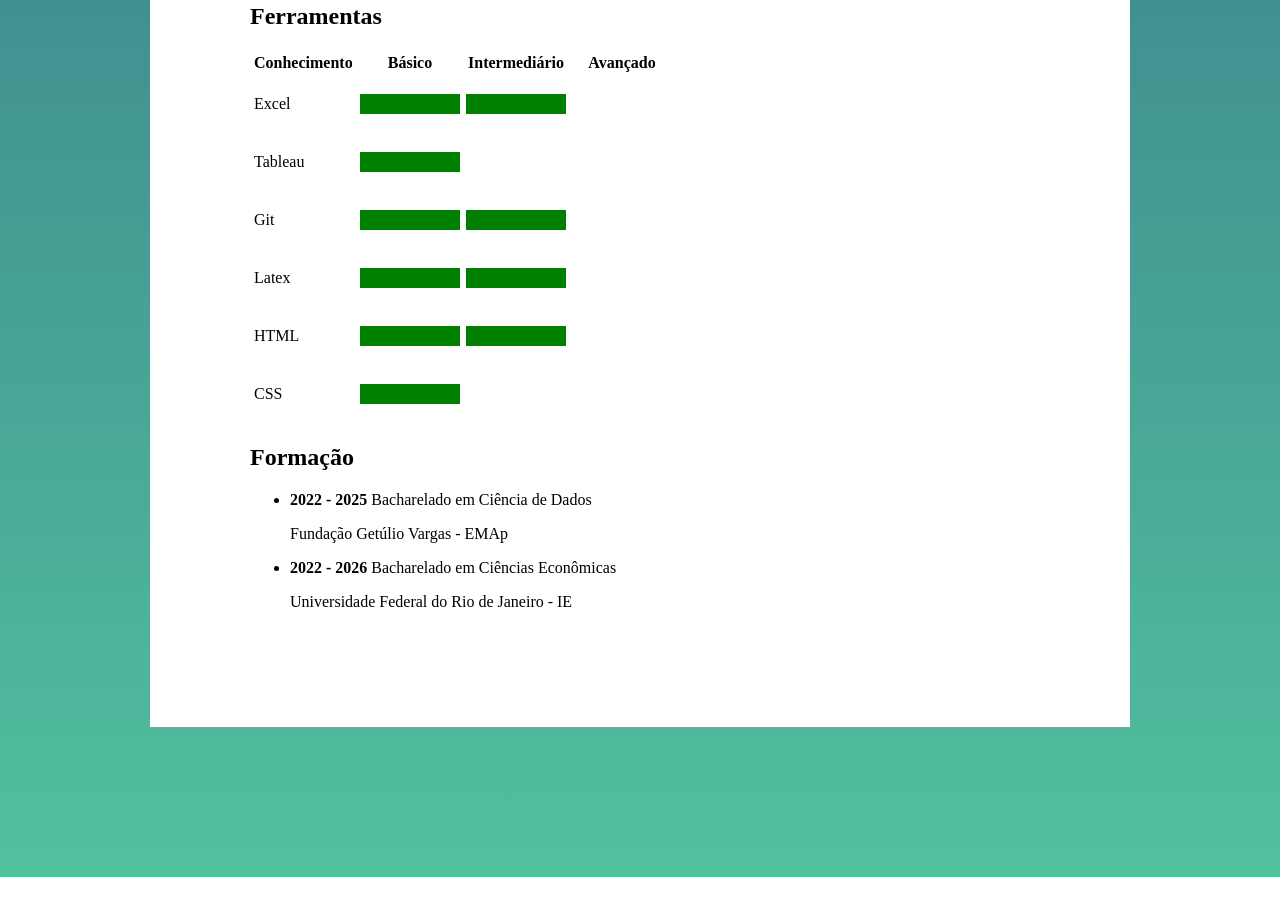
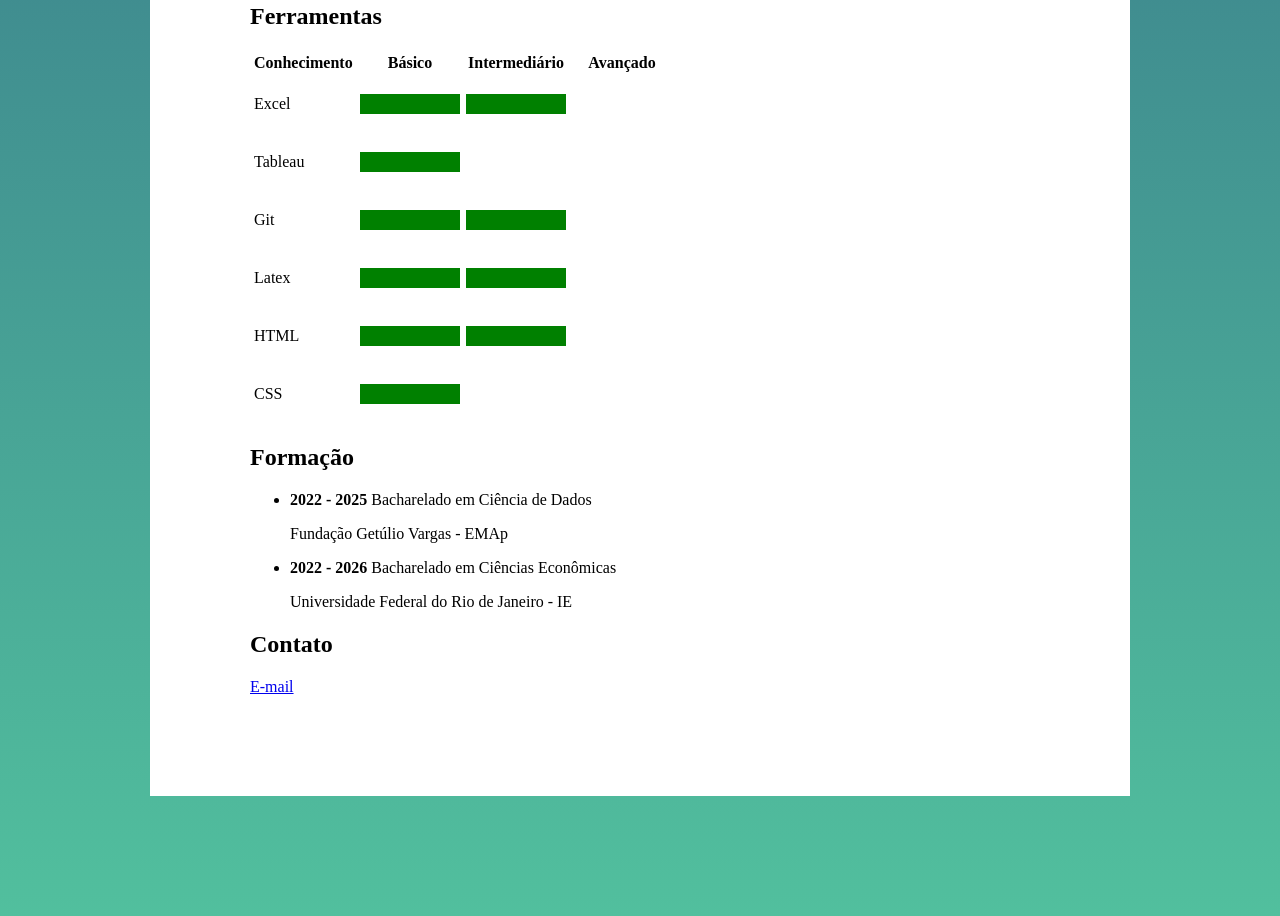
Before and after one commit to rckalil/rckalil.github.io, a plain HTML site: page index.html in a window 1280 px wide. Shown: the part 1425-2341 px from the top of the page. Before the commit the page ends 2302 px from the top, so only its background shows below. Drawn offline with Linux system fonts and the light colour scheme.

Commit message:
Update index.html

```diff
--- a/index.html
+++ b/index.html
@@ -203,6 +203,11 @@
             </ul>
         </section>
 
+        <section>
+            <h2>Contato</h2>
+            <a href="mailto:rodrigockalil@gmail.com">E-mail</a>
+        </section>
+
 
     </div>
 </body>
```
